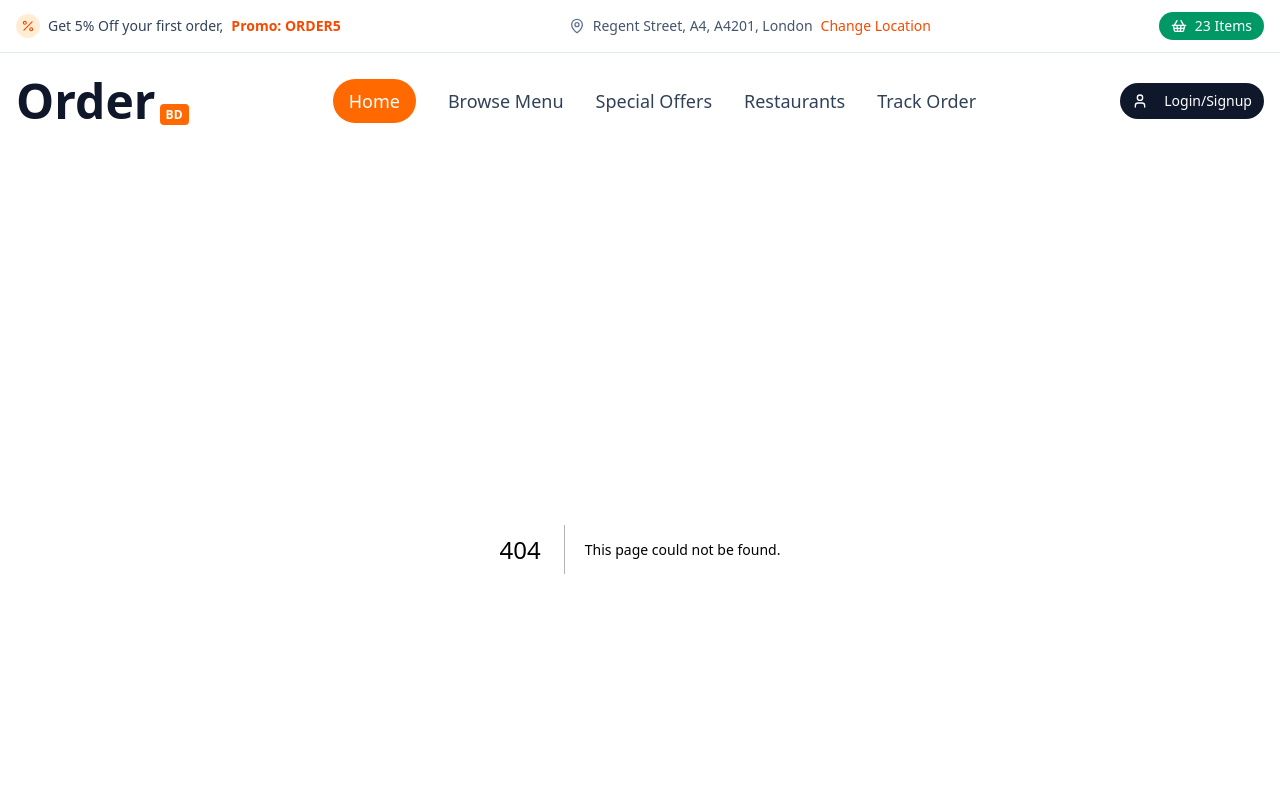
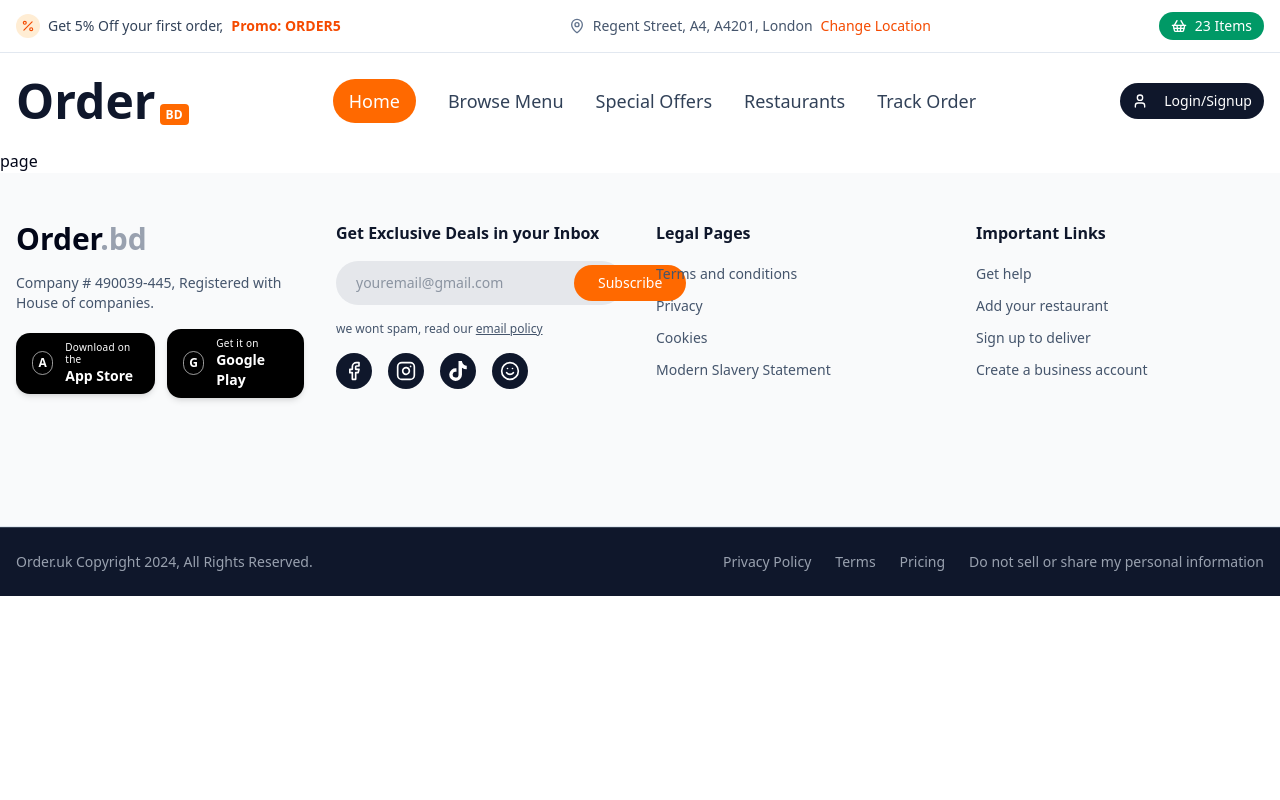
Before and after one commit to MIRNOMAN/zesty-food-frontend, a Next.js app: page /sign-in/forgot-password/otp-verification/success in a window 1280 px wide. Before the commit this address had no page. Shown: the top 800 px of the page. Built offline with nearby package versions, Linux system fonts and the light colour scheme; what @bprogress/next would draw is missing.

Commit message:
auth page ui create

```diff
--- /dev/null
+++ b/src/app/(auth)/sign-in/forgot-password/otp-verification/success/page.tsx
@@ -0,0 +1,7 @@
+import React from 'react'
+
+export default function page() {
+  return (
+    <div>page</div>
+  )
+}
--- /dev/null
+++ b/src/app/(auth)/sign-in/forgot-password/page.tsx
@@ -0,0 +1,7 @@
+import React from 'react'
+
+export default function page() {
+  return (
+    <div>page</div>
+  )
+}
--- /dev/null
+++ b/src/app/(auth)/sign-in/page.tsx
@@ -0,0 +1,7 @@
+import React from 'react'
+
+export default function page() {
+  return (
+    <div>page</div>
+  )
+}
--- /dev/null
+++ b/src/app/(auth)/sign-up/page.tsx
@@ -0,0 +1,7 @@
+import React from 'react'
+
+export default function page() {
+  return (
+    <div>page</div>
+  )
+}
--- /dev/null
+++ b/src/components/auth/OtpVerification.tsx
@@ -0,0 +1,7 @@
+import React from 'react'
+
+export default function OtpVerification() {
+  return (
+    <div>OtpVerification</div>
+  )
+}
--- /dev/null
+++ b/src/components/auth/SignUp.tsx
@@ -0,0 +1,7 @@
+import React from 'react'
+
+export default function SignUp() {
+  return (
+    <div>SignUp</div>
+  )
+}
--- /dev/null
+++ b/src/components/auth/SuccessPage.tsx
@@ -0,0 +1,7 @@
+import React from 'react'
+
+export default function SuccessPage() {
+  return (
+    <div>SuccessPage</div>
+  )
+}
```
Also changed, not shown: src/app/(auth)/sign-in/forgot-password/otp-verification/page.tsx (added), src/components/auth/FotgotPassword.tsx (added), src/components/auth/SignIn.tsx (added).
